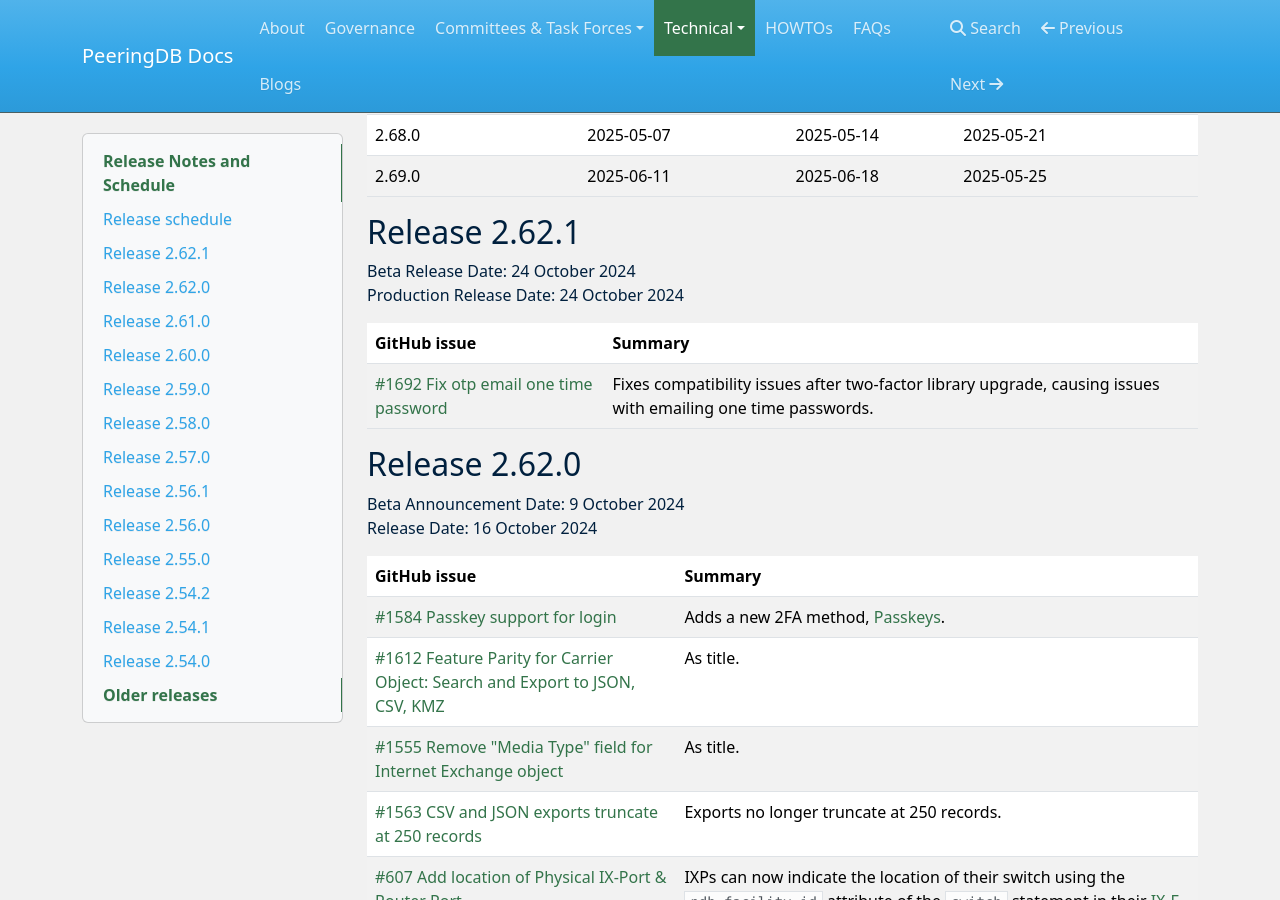
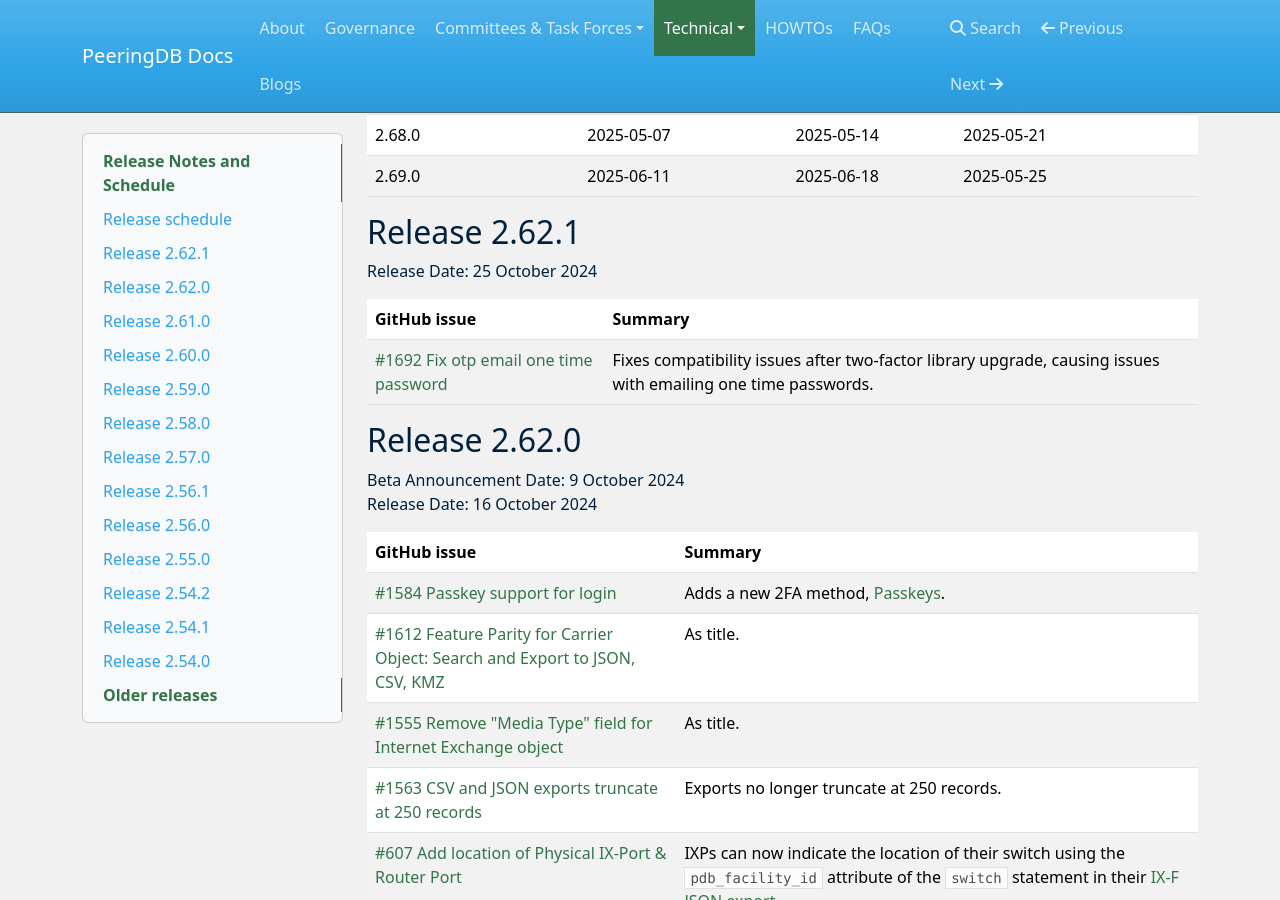
Before and after one commit to peeringdb/docs, an MkDocs documentation site: the page built from docs/release_notes/index.md, in a window 1280 px wide and 900 px high, scrolled down 665 px. Built offline with MkDocs 1.6.1, drawn with Linux system fonts in a browser that asks for light colours; nearby versions of some CDN libraries.

Commit message:
2.62.1 Release Notes.

```diff
--- a/docs/release_notes/index.md
+++ b/docs/release_notes/index.md
@@ -24,8 +24,7 @@
 
 ## Release 2.62.1
 
-Beta Release Date: 24 October 2024
-Production Release Date: 24 October 2024
+Release Date: 25 October 2024
 
 | **GitHub issue** | **Summary** |
 | ----------------- | ----------- |
```
